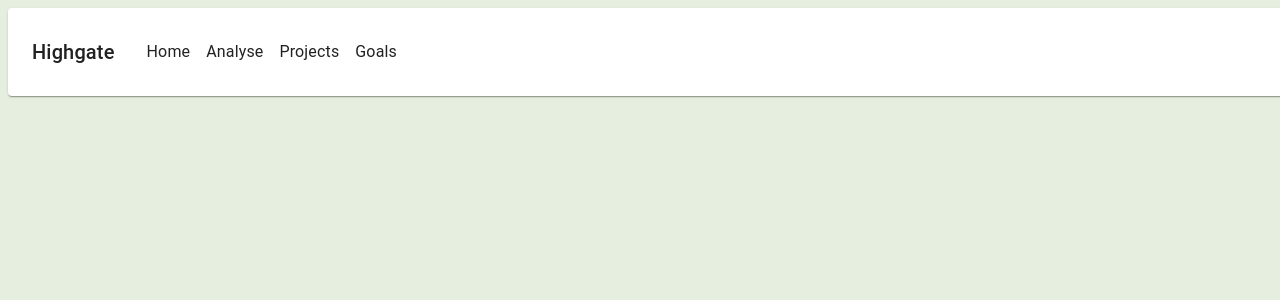
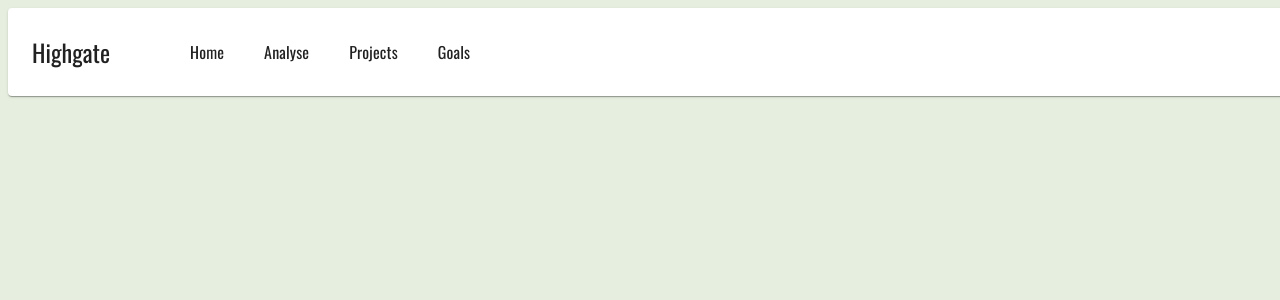
Before and after one commit to nirbhaysinghnarang/highgate_ems, a React (Create React App) app: page /home in a window 1280 px wide. Shown: the top 300 px of the page. Built offline with nearby package versions, Linux system fonts and the light colour scheme.

Commit message:
Fix navbar design

```diff
--- a/src/App.js
+++ b/src/App.js
@@ -1,9 +1,15 @@
 import { BrowserRouter as Router, Routes, Route } from "react-router-dom";
 import { Box } from "@mui/system";
 import HomeScreen from "./CoreScreens/HomeScreen";
+import { ThemeProvider } from "@mui/material/styles";
+import { AppTheme } from "./Theme.js";
 import "./App.css";
+
+require("typeface-oswald");
+
 function App() {
   return (
+    <ThemeProvider theme={AppTheme}>
       <Box
         sx={{
           height: "100vh",
@@ -18,6 +24,7 @@ function App() {
           </Routes>
         </Router>
       </Box>
+    </ThemeProvider>
   );
 }
 
--- a/src/Components/NavBar.js
+++ b/src/Components/NavBar.js
@@ -26,9 +26,9 @@ export default function NavBar() {
           sx={{ flexGrow: 1 }}
           justifyContent="space-around"
           alignItems={"center"}
-          spacing={2}
+          spacing={5}
         >
-          <Typography variant="h6">Highgate</Typography>
+          <Typography variant="h5">Highgate</Typography>
           <Box sx={{ flexGrow: 1 }} />
           <Typography>Home</Typography>
           <Typography>Analyse</Typography>
--- /dev/null
+++ b/src/Theme.js
@@ -0,0 +1,17 @@
+import { createTheme } from "@mui/material/styles";
+export const AppTheme = createTheme({
+  typography: {
+    allVariants: {
+      fontFamily: "Oswald",
+    },
+  },
+
+  overrides: {
+    MuiButton: {
+      label: {
+        color: "white",
+        fontWeight: "fontWeightBold",
+      },
+    },
+  },
+});
```
Also changed, not shown: public/Static/Images/highgate_logo.png (added). Lines whose indentation alone changed are shown as unchanged.
